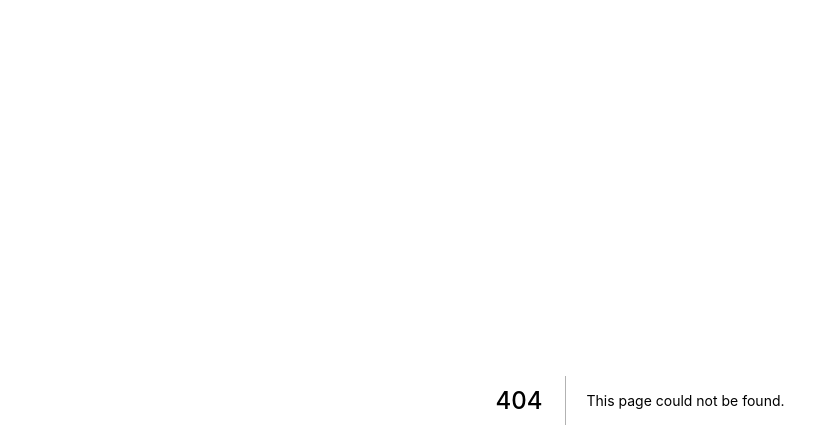
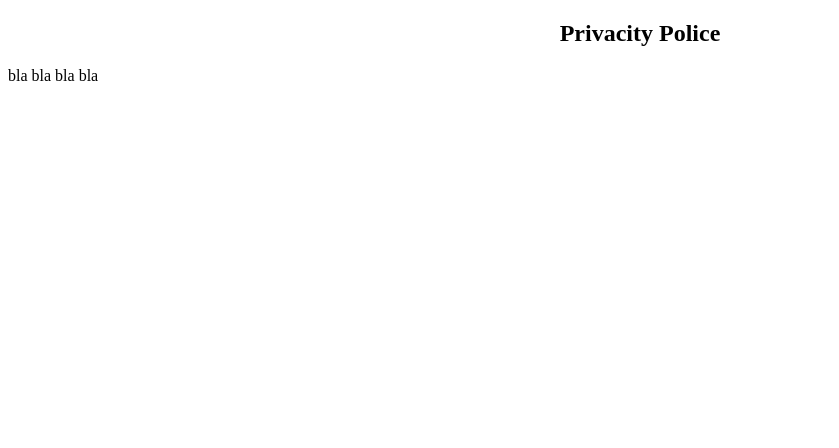
Before and after one commit to Gary-Ascuy/CertiCovidSite, a Next.js app in the folder site/: page /privacity in a window 1280 px wide. Before the commit this address had no page. Shown: the top 448 px of the page, without its empty margins (0-839 px from the left). Built offline with nearby package versions, Linux system fonts and the light colour scheme.

Commit message:
Adding privacity police

```diff
--- /dev/null
+++ b/site/pages/privacity.tsx
@@ -0,0 +1,20 @@
+import type { NextPage } from 'next'
+import Head from 'next/head'
+
+const Privacity: NextPage = () => {
+  return (
+    <div>
+      <Head>
+        <title>Privacity Police</title>
+        <meta name="description" content="Generated by create next app" />
+        <link rel="icon" href="/favicon.ico" />
+      </Head>
+      <main>
+        <h2 style={{ textAlign: 'center' }}>Privacity Police</h2>
+        <p>bla bla bla bla</p>
+      </main>
+    </div>
+  )
+}
+
+export default Privacity
```
Also changed, not shown: site/pages/index.tsx (+19 -5 lines).
